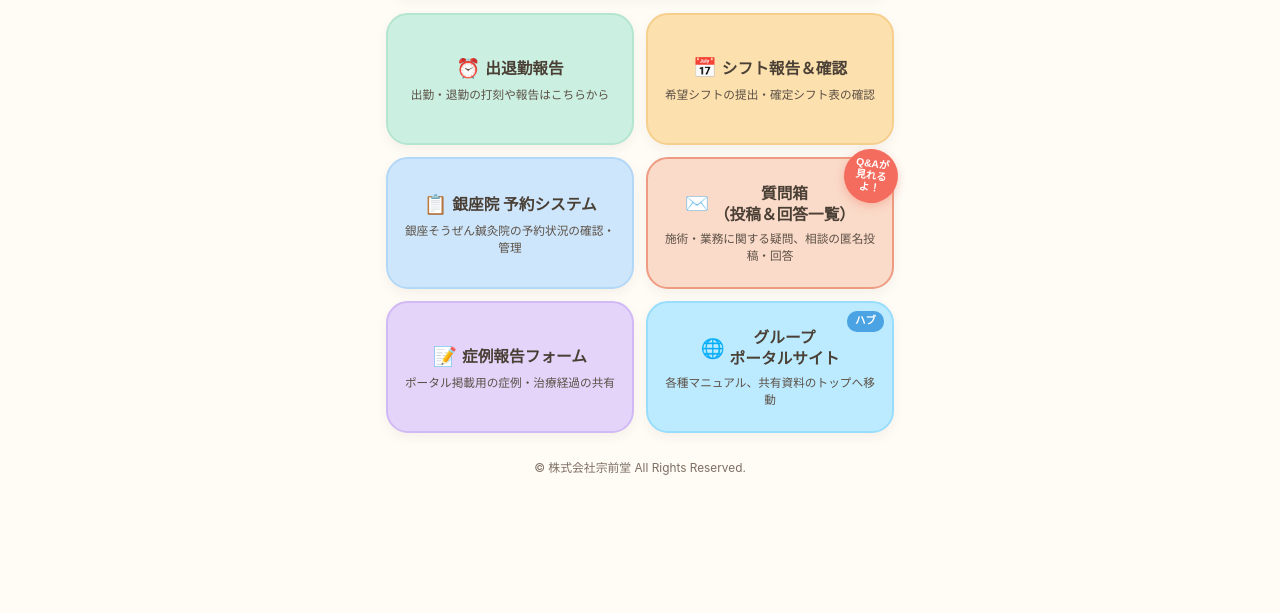
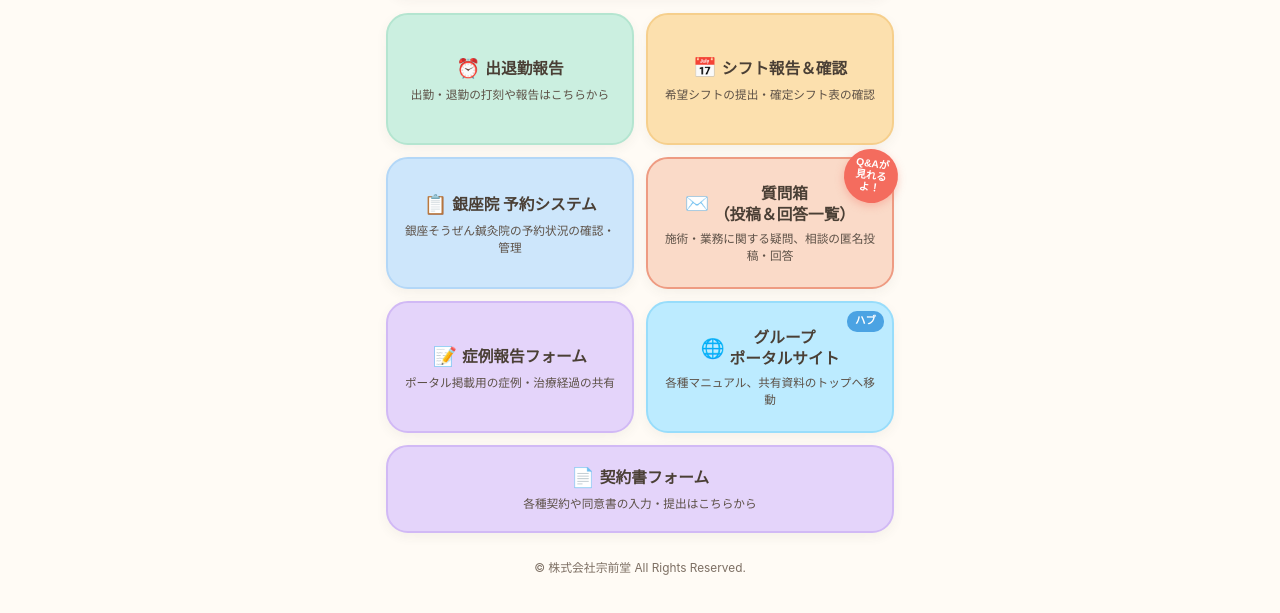
Before and after one commit to sozen-harikyu/sozen-staff-portal, a plain HTML site: page index.html in a window 1280 px wide. Shown: the part 257-870 px from the top of the page. Before the commit the page ends 800 px from the top, so only its background shows below. Drawn offline with Linux system fonts and the light colour scheme; a web font is replaced by a local one.

Commit message:
Update index.html

```diff
--- a/index.html
+++ b/index.html
@@ -245,6 +245,13 @@
       font-weight: 700;
       padding: 2px 8px;
       border-radius: 10px;
+    }
+
+    /* 横幅いっぱいのカード（7枠目など） */
+    .menu-card.full-width {
+      grid-column: 1 / -1;
+      min-height: 88px;
+      padding: 14px 16px;
     }
 
     /* ===== サブ画面（シフト＆質問箱）共通ヘッダー ===== */
@@ -694,7 +701,7 @@
         </div>
       </div>
 
-      <!-- 2列×3段 メニューグリッド（設定から自動生成） -->
+      <!-- メニューグリッド（設定から自動生成） -->
       <div class="menu-grid" id="menuGrid"></div>
 
       <footer>&copy; 株式会社宗前堂 All Rights Reserved.</footer>
@@ -871,6 +878,16 @@
         ribbon: 'ハブ',
         type: 'link',
         url: '【ここにグループポータルサイトのURL】'
+      },
+      {
+        id: 'contract',
+        title: '契約書フォーム',
+        desc: '各種契約や同意書の入力・提出はこちらから',
+        icon: '📄',
+        color: 'purple',
+        fullWidth: true,
+        type: 'link',
+        url: '【ここに契約書フォームのURL】'
       }
     ];
 
@@ -907,6 +924,7 @@
       grid.innerHTML = MENU_ITEMS.map(item => {
         const badgeHtml = item.badge ? `<span class="badge-circle">${item.badge}</span>` : '';
         const ribbonHtml = item.ribbon ? `<span class="ribbon-tag">${escapeHtml(item.ribbon)}</span>` : '';
+        const widthCls = item.fullWidth ? ' full-width' : '';
         const inner = `
           ${badgeHtml}
           ${ribbonHtml}
@@ -918,9 +936,9 @@
         `;
 
         if (item.type === 'view') {
-          return `<button type="button" class="menu-card theme-${item.color}" onclick="switchView('${item.targetView}')">${inner}</button>`;
+          return `<button type="button" class="menu-card theme-${item.color}${widthCls}" onclick="switchView('${item.targetView}')">${inner}</button>`;
         } else {
-          return `<a href="${escapeHtml(item.url)}" target="_blank" rel="noopener noreferrer" class="menu-card theme-${item.color}">${inner}</a>`;
+          return `<a href="${escapeHtml(item.url)}" target="_blank" rel="noopener noreferrer" class="menu-card theme-${item.color}${widthCls}">${inner}</a>`;
         }
       }).join('');
     }
```
